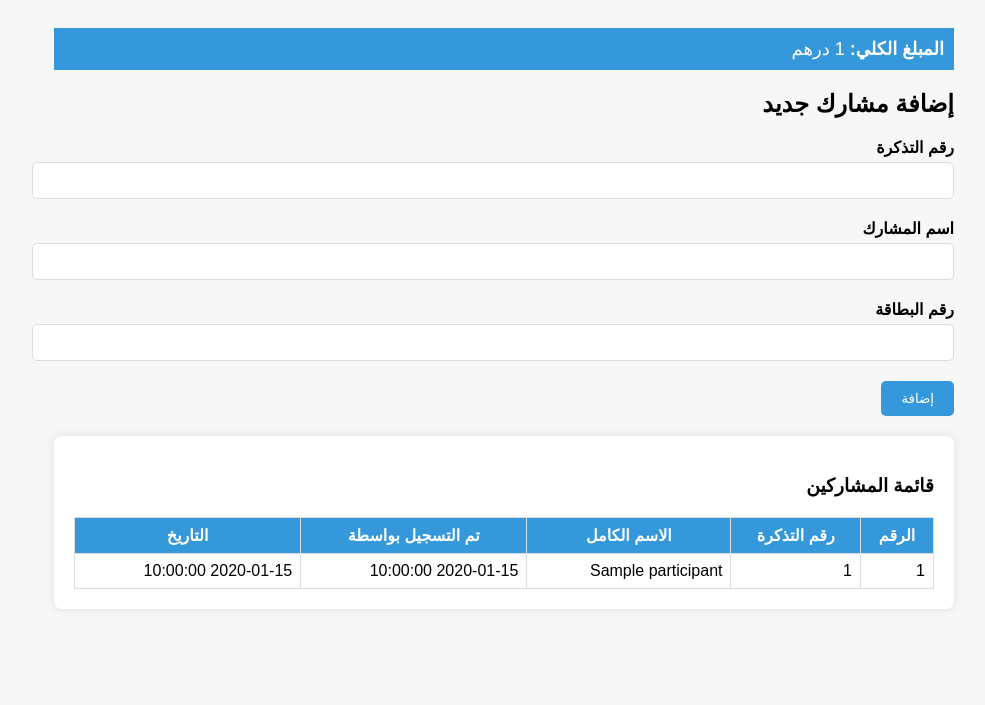
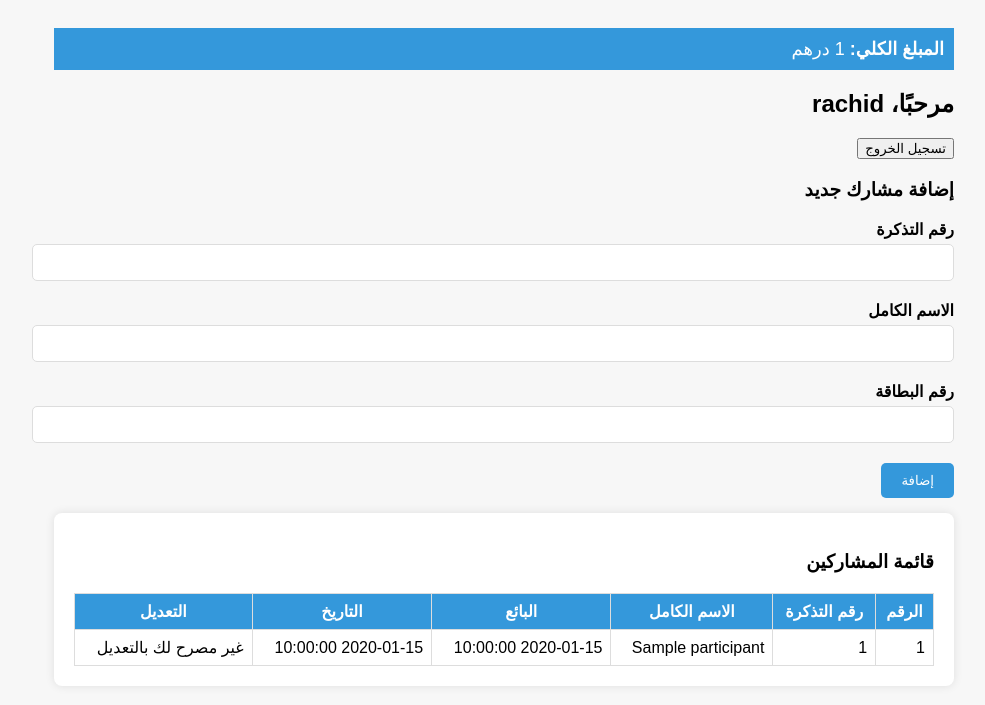
Before and after one commit to OUCHTAH/chakir, a Flask app: template templates/home.html in a window 1280 px wide. Shown: the top 705 px of the page, without its empty margins (136-1121 px from the left). Run offline with Flask 2, Linux system fonts and the light colour scheme; a user stored in the database is signed in; the template is opened without the code that fills it: most values are stand-ins (such as "Sample title", 1, 10 or a date in 2020).

Commit message:
Update home.html

```diff
--- a/templates/home.html
+++ b/templates/home.html
@@ -96,14 +96,21 @@
             <div class="total-amount">
                 <strong>المبلغ الكلي: </strong> {{ total_amount }} درهم
             </div>
-            <h2>إضافة مشارك جديد</h2>
+            <h2>مرحبًا، {{ current_user.username }}</h2>
+            <form method="POST" action="{{ url_for('logout') }}">
+                <button type="submit">تسجيل الخروج</button>
+            </form>
+        </div>
+
+        <div class="form-container">
+            <h3>إضافة مشارك جديد</h3>
             <form method="POST" action="{{ url_for('register') }}">
                 <div class="form-group">
                     <label for="ticket_number">رقم التذكرة</label>
                     <input type="text" id="ticket_number" name="ticket_number" required>
                 </div>
                 <div class="form-group">
-                    <label for="name">اسم المشارك</label>
+                    <label for="name">الاسم الكامل</label>
                     <input type="text" id="name" name="name" required>
                 </div>
                 <div class="form-group">
@@ -124,8 +131,9 @@
                         <th>الرقم</th>
                         <th>رقم التذكرة</th>
                         <th>الاسم الكامل</th>
-                        <th>تم التسجيل بواسطة</th>
+                        <th>البائع</th>
                         <th>التاريخ</th>
+                        <th>التعديل</th>
                     </tr>
                 </thead>
                 <tbody>
@@ -136,6 +144,13 @@
                         <td>{{ p.name }}</td>
                         <td>{{ p.added_by }}</td>
                         <td>{{ p.registration_date }}</td>
+                        <td>
+                            {% if p.added_by == current_user.username %}
+                                <a href="{{ url_for('update', ticket_number=p.ticket_number) }}">تعديل</a>
+                            {% else %}
+                                غير مصرح لك بالتعديل
+                            {% endif %}
+                        </td>
                     </tr>
                     {% endfor %}
                 </tbody>
```
